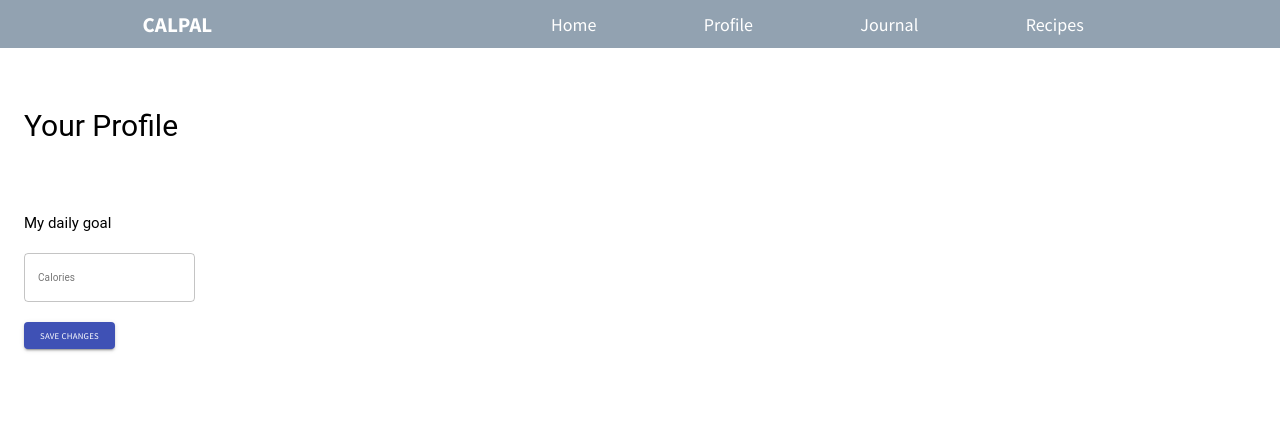
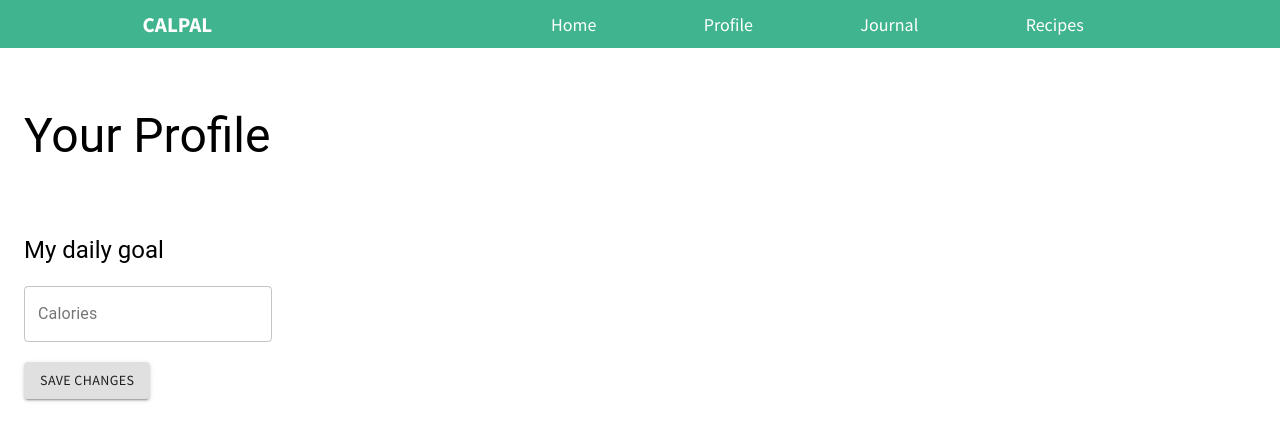
Before and after one commit to AnnieTran13/calpal, a React (Create React App) app: page /profile in a window 1280 px wide. Shown: the top 440 px of the page. Built offline with nearby package versions, Linux system fonts and the light colour scheme.

Commit message:
change Nav color

```diff
--- a/src/components/Nav/Nav.css
+++ b/src/components/Nav/Nav.css
@@ -3,7 +3,7 @@ nav{
     justify-content: space-around;
     align-items: center;
     min-height: 6vh;
-    background-color: rgb(146, 162, 177);
+    background-color: #40b48e;
     font-size: large;
     color: white;
 }
--- a/src/components/Profile/Profile.js
+++ b/src/components/Profile/Profile.js
@@ -31,7 +31,7 @@ function Profile() {
         />
       </Container>
       <Container className="container">
-        <Button variant="contained" color="primary" onClick={handleChange}>
+        <Button variant="contained" color="default" onClick={handleChange}>
           Save changes
         </Button>
       </Container>
--- a/src/components/Recipes/Recipes.css
+++ b/src/components/Recipes/Recipes.css
@@ -10,7 +10,7 @@
 }
 
 html {
-  font-size: 62.5%;
+  font-size: 100%;
 }
 
 
```
